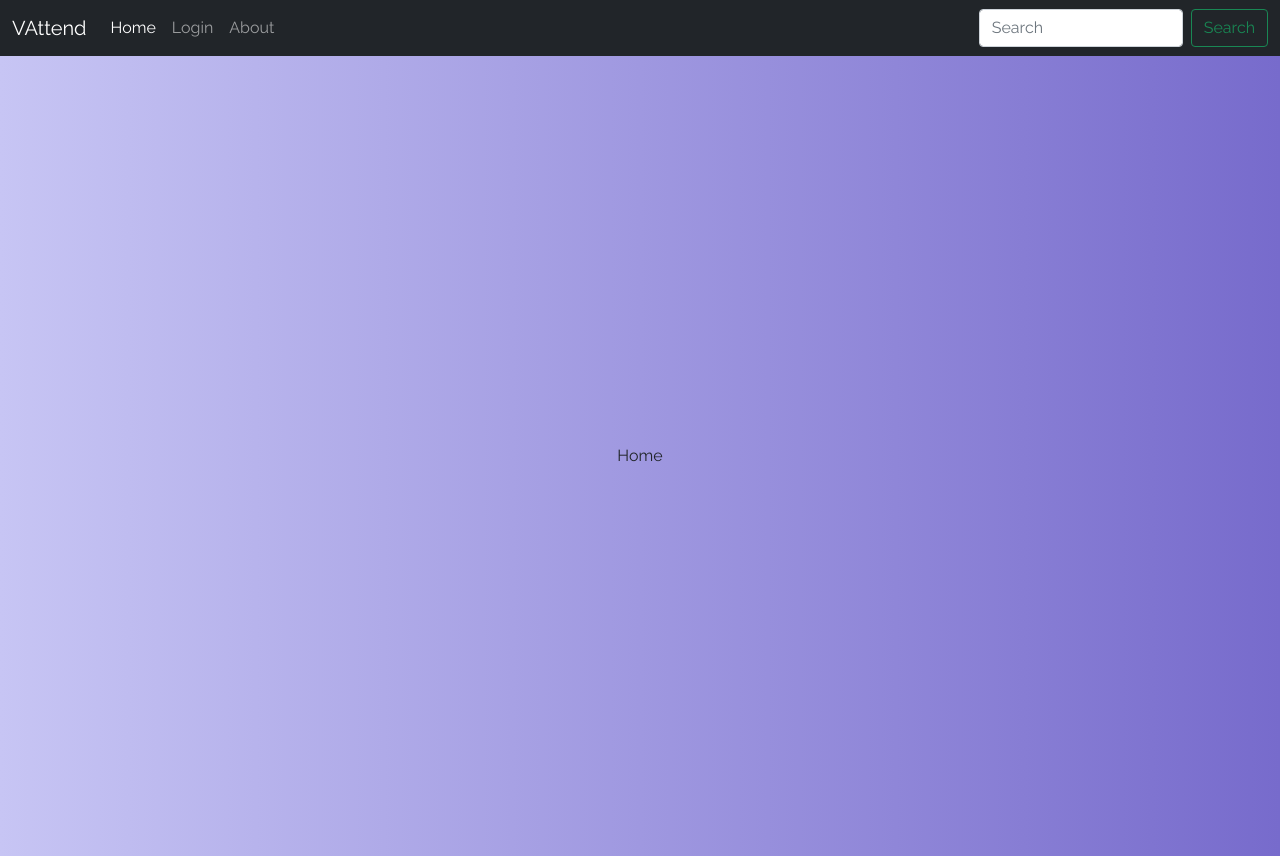
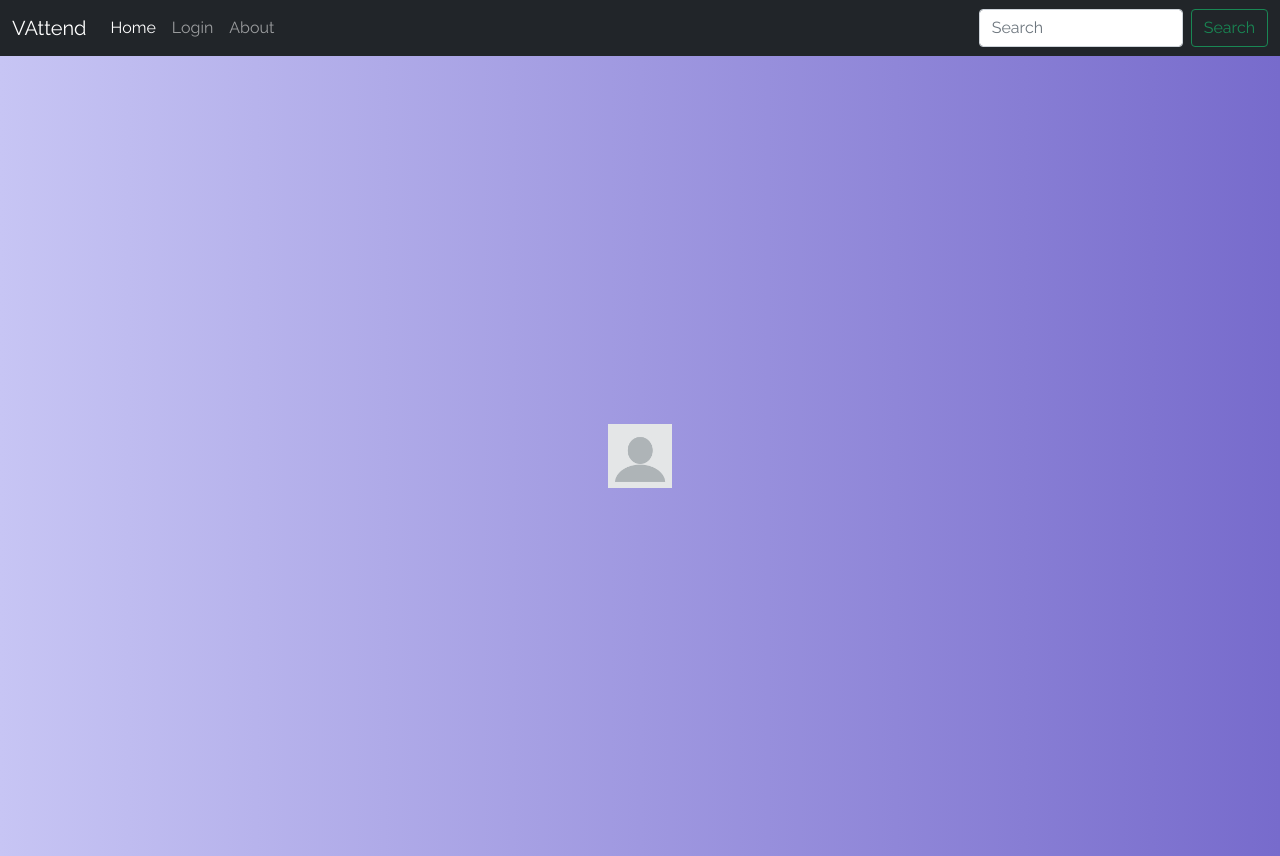
Before and after one commit to Akshatk871/VAttend, a React (Create React App) app in the folder client/: page / in a window 1280 px wide. Built offline with nearby package versions, Linux system fonts and the light colour scheme.

Commit message:
Added Profile

```diff
--- a/client/src/components/Home/Home.js
+++ b/client/src/components/Home/Home.js
@@ -1,8 +1,11 @@
 import React from 'react'
+import Profile from '../Profile/Profile'
 
 const Home = () => {
   return (
-    <div>Home</div>
+    <>
+    <Profile />
+    </>
   )
 }
 
--- /dev/null
+++ b/client/src/components/Profile/Profile.css
@@ -0,0 +1,9 @@
+
+.inner-left{
+    text-align: left;
+}
+
+
+.profile-picture{
+    width: 4rem;
+}
--- /dev/null
+++ b/client/src/components/Profile/Profile.js
@@ -0,0 +1,14 @@
+import React from "react";
+import './Profile.css'
+
+const Profile = () => {
+  return (
+    <div>
+        <div className="inner-left">
+            <img className="profile-picture" src="./images/profile.webp" alt=""/>
+        </div>
+    </div>
+  );
+};
+
+export default Profile;
```
